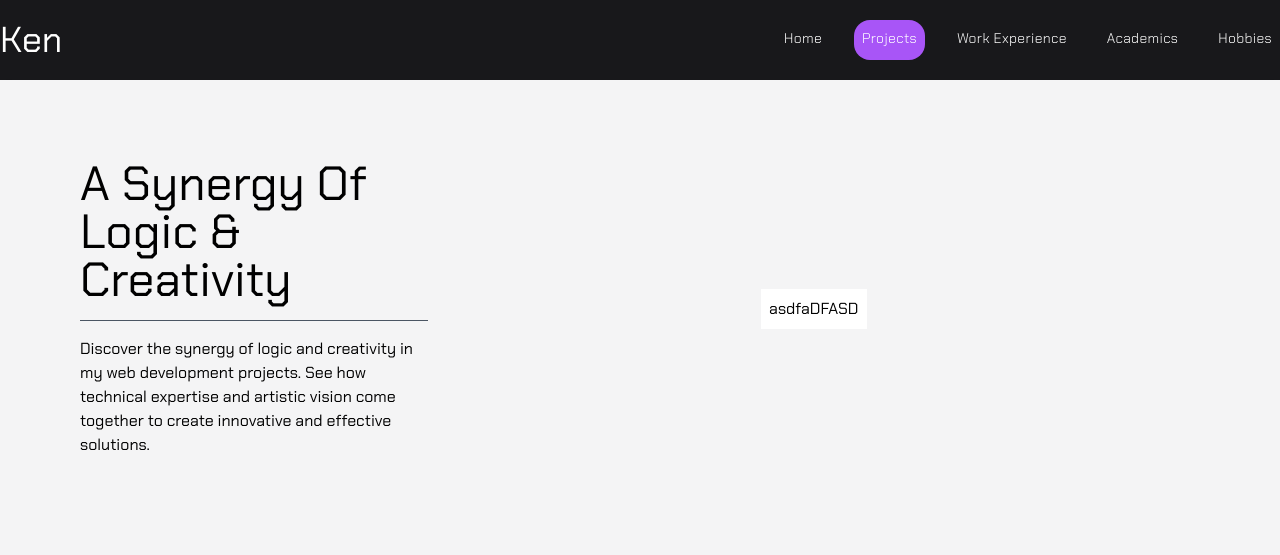
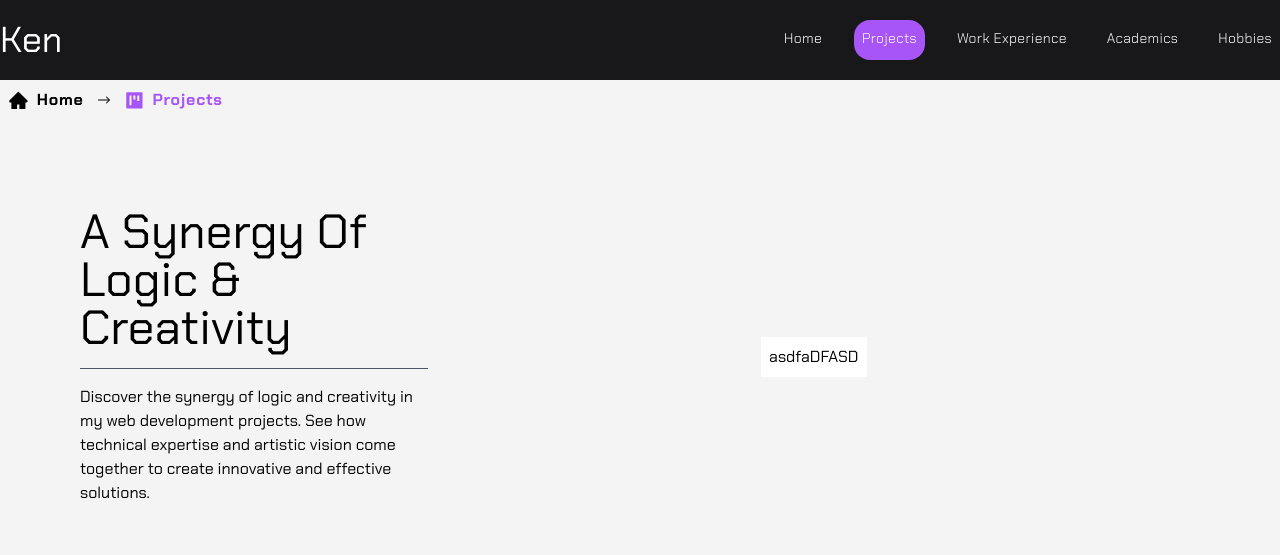
Before and after one commit to kankenny/personal-website, a Next.js app: page /projects in a window 1280 px wide. Shown: the top 555 px of the page. Built offline with nearby package versions, Linux system fonts and the light colour scheme.

Commit message:
Implement the Breadcrumbs component

```diff
--- /dev/null
+++ b/src/components/layout/body/breadcrumbs/BreadCrumbItem.tsx
@@ -0,0 +1,113 @@
+import React from 'react'
+
+type Props = {
+	path: string
+	isLast: boolean
+}
+
+const SVGS: any = {
+	home: (
+		<svg
+			stroke="currentColor"
+			fill="currentColor"
+			strokeWidth="0"
+			viewBox="0 0 1024 1024"
+			height="1.3em"
+			width="1.3em"
+			xmlns="http://www.w3.org/2000/svg"
+		>
+			<path d="M946.5 505L534.6 93.4a31.93 31.93 0 0 0-45.2 0L77.5 505c-12 12-18.8 28.3-18.8 45.3 0 35.3 28.7 64 64 64h43.4V908c0 17.7 14.3 32 32 32H448V716h112v224h265.9c17.7 0 32-14.3 32-32V614.3h43.4c17 0 33.3-6.7 45.3-18.8 24.9-25 24.9-65.5-.1-90.5z"></path>
+		</svg>
+	),
+	projects: (
+		<svg
+			stroke="currentColor"
+			fill="currentColor"
+			strokeWidth="0"
+			viewBox="0 0 1024 1024"
+			height="1.3em"
+			width="1.3em"
+			xmlns="http://www.w3.org/2000/svg"
+		>
+			<path d="M880 112H144c-17.7 0-32 14.3-32 32v736c0 17.7 14.3 32 32 32h736c17.7 0 32-14.3 32-32V144c0-17.7-14.3-32-32-32zM368 744c0 4.4-3.6 8-8 8h-80c-4.4 0-8-3.6-8-8V280c0-4.4 3.6-8 8-8h80c4.4 0 8 3.6 8 8v464zm192-280c0 4.4-3.6 8-8 8h-80c-4.4 0-8-3.6-8-8V280c0-4.4 3.6-8 8-8h80c4.4 0 8 3.6 8 8v184zm192 72c0 4.4-3.6 8-8 8h-80c-4.4 0-8-3.6-8-8V280c0-4.4 3.6-8 8-8h80c4.4 0 8 3.6 8 8v256z"></path>
+		</svg>
+	),
+	workexperience: (
+		<svg
+			stroke="currentColor"
+			fill="currentColor"
+			strokeWidth="0"
+			viewBox="0 0 24 24"
+			height="1.3em"
+			width="1.3em"
+			xmlns="http://www.w3.org/2000/svg"
+		>
+			<path d="M20 6h-4V4c0-1.11-.89-2-2-2h-4c-1.11 0-2 .89-2 2v2H4c-1.11 0-1.99.89-1.99 2L2 19c0 1.11.89 2 2 2h16c1.11 0 2-.89 2-2V8c0-1.11-.89-2-2-2zm-6 0h-4V4h4v2z"></path>
+		</svg>
+	),
+	academics: (
+		<svg
+			stroke="currentColor"
+			fill="currentColor"
+			strokeWidth="0"
+			viewBox="0 0 448 512"
+			height="1.3em"
+			width="1.3em"
+			xmlns="http://www.w3.org/2000/svg"
+		>
+			<path d="M448 360V24c0-13.3-10.7-24-24-24H96C43 0 0 43 0 96v320c0 53 43 96 96 96h328c13.3 0 24-10.7 24-24v-16c0-7.5-3.5-14.3-8.9-18.7-4.2-15.4-4.2-59.3 0-74.7 5.4-4.3 8.9-11.1 8.9-18.6zM128 134c0-3.3 2.7-6 6-6h212c3.3 0 6 2.7 6 6v20c0 3.3-2.7 6-6 6H134c-3.3 0-6-2.7-6-6v-20zm0 64c0-3.3 2.7-6 6-6h212c3.3 0 6 2.7 6 6v20c0 3.3-2.7 6-6 6H134c-3.3 0-6-2.7-6-6v-20zm253.4 250H96c-17.7 0-32-14.3-32-32 0-17.6 14.4-32 32-32h285.4c-1.9 17.1-1.9 46.9 0 64z"></path>
+		</svg>
+	),
+	hobbies: (
+		<svg
+			stroke="currentColor"
+			fill="currentColor"
+			strokeWidth="0"
+			viewBox="0 0 640 512"
+			height="1.3em"
+			width="1.3em"
+			xmlns="http://www.w3.org/2000/svg"
+		>
+			<path d="M480.07 96H160a160 160 0 1 0 114.24 272h91.52A160 160 0 1 0 480.07 96zM248 268a12 12 0 0 1-12 12h-52v52a12 12 0 0 1-12 12h-24a12 12 0 0 1-12-12v-52H84a12 12 0 0 1-12-12v-24a12 12 0 0 1 12-12h52v-52a12 12 0 0 1 12-12h24a12 12 0 0 1 12 12v52h52a12 12 0 0 1 12 12zm216 76a40 40 0 1 1 40-40 40 40 0 0 1-40 40zm64-96a40 40 0 1 1 40-40 40 40 0 0 1-40 40z"></path>
+		</svg>
+	),
+}
+
+const BreadCrumbItem = ({ path, isLast }: Props) => {
+	path = path.length === 0 ? 'home' : path
+
+	return (
+		<div
+			className={`flex flex-row gap-2 capitalize font-bold tracking-wider cursor-pointer hover:underline items-center ${
+				isLast && 'text-purple-500'
+			}`}
+		>
+			{SVGS[path.split('-').join('')]}
+			{path.replace('-', ' ')}
+			{!isLast && (
+				<svg
+					stroke="currentColor"
+					fill="currentColor"
+					strokeWidth="0"
+					viewBox="0 0 16 16"
+					height="1em"
+					width="1.5em"
+					xmlns="http://www.w3.org/2000/svg"
+				>
+					<path
+						fillRule="evenodd"
+						d="M10.146 4.646a.5.5 0 01.708 0l3 3a.5.5 0 010 .708l-3 3a.5.5 0 01-.708-.708L12.793 8l-2.647-2.646a.5.5 0 010-.708z"
+						clipRule="evenodd"
+					></path>
+					<path
+						fillRule="evenodd"
+						d="M2 8a.5.5 0 01.5-.5H13a.5.5 0 010 1H2.5A.5.5 0 012 8z"
+						clipRule="evenodd"
+					></path>
+				</svg>
+			)}
+		</div>
+	)
+}
+
+export default BreadCrumbItem
--- /dev/null
+++ b/src/components/layout/body/breadcrumbs/Breadcrumbs.tsx
@@ -0,0 +1,27 @@
+import SectionContainer from '@/components/ui/SectionContainer'
+import React from 'react'
+import BreadCrumbItem from './BreadCrumbItem'
+
+type Props = {
+	fullPath: string
+}
+
+const Breadcrumbs = ({ fullPath }: Props) => {
+	const fullPathArray = fullPath.split('/')
+
+	return (
+		<SectionContainer twClasses="p-2 shadow-none border-none pb-0">
+			<div className="flex flex-row space-x-2 items-center">
+				{fullPathArray.map((path, index) => (
+					<BreadCrumbItem
+						path={path}
+						key={path + index}
+						isLast={index + 1 === fullPathArray.length}
+					/>
+				))}
+			</div>
+		</SectionContainer>
+	)
+}
+
+export default Breadcrumbs
--- a/src/components/layout/body/detail/Detail.tsx
+++ b/src/components/layout/body/detail/Detail.tsx
@@ -1,5 +1,8 @@
+import React from 'react'
+import { useRouter } from 'next/router'
+
 import AcademicSummary from '@/components/routes/academics/AcademicSummary'
-import React from 'react'
+import Breadcrumbs from '../breadcrumbs/Breadcrumbs'
 
 type Props = {
 	title: string
@@ -7,8 +10,12 @@ type Props = {
 }
 
 const Detail = ({ title, children }: Props) => {
+	const router = useRouter()
+	const pathName = router.pathname
+
 	return (
 		<div className="flex flex-col gap-10">
+			<Breadcrumbs fullPath={pathName} />
 			<h1 className="text-center text-5xl font-bold pt-16 tracking-wider">
 				{title}
 			</h1>
--- a/src/components/layout/body/headline/Headline.tsx
+++ b/src/components/layout/body/headline/Headline.tsx
@@ -9,7 +9,7 @@ type Props = {
 
 const Headline = ({ headlineTitle, description, img }: Props) => {
 	return (
-		<SectionContainer twClasses="pb-0 p-5 md:p-20 min-h-[32em]">
+		<SectionContainer twClasses="pb-0 p-5 md:p-20 md:pt-10 min-h-[32em]">
 			<div className="flex flex-col md:flex-row">
 				<div className="flex flex-col flex-grow w-full md:w-[45%]">
 					<h1 className="border-b border-gray-600 text-5xl capitalize pb-4">
--- a/src/components/routes/academics/Academics.tsx
+++ b/src/components/routes/academics/Academics.tsx
@@ -1,14 +1,20 @@
 import React from 'react'
+import Link from 'next/link'
+import { useRouter } from 'next/router'
 
 import Body from '@/components/layout/body/Body'
 import Feature from '@/components/layout/body/feature/Feature'
 import AcademicSummary from './AcademicSummary'
 import Headline from '@/components/layout/body/headline/Headline'
-import Link from 'next/link'
+import Breadcrumbs from '@/components/layout/body/breadcrumbs/Breadcrumbs'
 
 const Academics = () => {
+	const router = useRouter()
+	const pathName = router.pathname
+
 	return (
 		<Body>
+			<Breadcrumbs fullPath={pathName} />
 			<Headline
 				headlineTitle="A showcase of passion & interest"
 				description="Discover my academic achievements and see how I turned my passion into a reality. Understand how my interests have guided my educational journey and how they can be an asset to your organization."
--- a/src/components/routes/academics/academics-routes/CumulativeGPADetail.tsx
+++ b/src/components/routes/academics/academics-routes/CumulativeGPADetail.tsx
@@ -9,13 +9,7 @@ const CumulativeGPADetail = () => {
 	return (
 		<Detail title="3.94 Cumulative GPA">
 			{details.map((detail, index) => {
-				return (
-					<DetailSection
-						key={index}
-						detail={detail}
-						workType="projects"
-					/>
-				)
+				return <DetailSection key={index} detail={detail} />
 			})}
 		</Detail>
 	)
--- a/src/components/routes/academics/academics-routes/PresidentialHonorListAwardeeDetail.tsx
+++ b/src/components/routes/academics/academics-routes/PresidentialHonorListAwardeeDetail.tsx
@@ -9,13 +9,7 @@ const PresidentialHonorListAwardeeDetail = () => {
 	return (
 		<Detail title="Presidential Honor List Awardee">
 			{details.map((detail, index) => {
-				return (
-					<DetailSection
-						key={index}
-						detail={detail}
-						workType="projects"
-					/>
-				)
+				return <DetailSection key={index} detail={detail} />
 			})}
 		</Detail>
 	)
--- a/src/components/routes/hobbies/Hobbies.tsx
+++ b/src/components/routes/hobbies/Hobbies.tsx
@@ -1,15 +1,20 @@
 import React from 'react'
+import { useRouter } from 'next/router'
+import Link from 'next/link'
 
 import Body from '@/components/layout/body/Body'
 import Connect from '@/components/layout/body/connect/Connect'
 import Feature from '@/components/layout/body/feature/Feature'
 import HobbySummary from './HobbySummary'
 import Headline from '@/components/layout/body/headline/Headline'
-import Link from 'next/link'
+import Breadcrumbs from '@/components/layout/body/breadcrumbs/Breadcrumbs'
 
 const Hobbies = () => {
+	const router = useRouter()
+	const pathName = router.pathname
 	return (
 		<Body>
+			<Breadcrumbs fullPath={pathName} />
 			<Headline
 				headlineTitle="What tickles my brain and gives me joy"
 				description="Uncover my passions and find out what tickles my brain and gives me joy, by exploring my hobbies. See how my interests have helped me develop skills and knowledge that can be applied in my daily life."
--- a/src/components/routes/projects/Projects.tsx
+++ b/src/components/routes/projects/Projects.tsx
@@ -1,4 +1,5 @@
 import React from 'react'
+import { useRouter } from 'next/router'
 import Link from 'next/link'
 
 import Body from '@/components/layout/body/Body'
@@ -6,10 +7,15 @@ import Connect from '@/components/layout/body/connect/Connect'
 import Headline from '@/components/layout/body/headline/Headline'
 import ProjectsSummary from './ProjectsSummary'
 import Feature from '@/components/layout/body/feature/Feature'
+import Breadcrumbs from '@/components/layout/body/breadcrumbs/Breadcrumbs'
 
 const Projects = () => {
+	const router = useRouter()
+	const pathName = router.pathname
+
 	return (
 		<Body>
+			<Breadcrumbs fullPath={pathName} />
 			<Headline
 				headlineTitle="A synergy of logic & creativity"
 				description="Discover the synergy of logic and creativity in my web development projects. See how technical expertise and artistic vision come together to create innovative and effective solutions."
--- a/src/components/routes/work-experience/WorkExperience.tsx
+++ b/src/components/routes/work-experience/WorkExperience.tsx
@@ -1,4 +1,6 @@
 import React from 'react'
+import { useRouter } from 'next/router'
+import Link from 'next/link'
 
 // Components
 import Body from '@/components/layout/body/Body'
@@ -6,11 +8,15 @@ import WorksSummary from './WorksSummary'
 import Connect from '@/components/layout/body/connect/Connect'
 import Headline from '@/components/layout/body/headline/Headline'
 import Feature from '@/components/layout/body/feature/Feature'
-import Link from 'next/link'
+import Breadcrumbs from '@/components/layout/body/breadcrumbs/Breadcrumbs'
 
 const WorkExperience = () => {
+	const router = useRouter()
+	const pathName = router.pathname
+
 	return (
 		<Body>
+			<Breadcrumbs fullPath={pathName} />
 			<Headline
 				headlineTitle="expression of knowledge & determination"
 				description="Explore my professional journey and witness the results of my dedication and hard work. Experience the embodiment of my skills and passion in my work experience and see how I can bring value to your organization."
```
